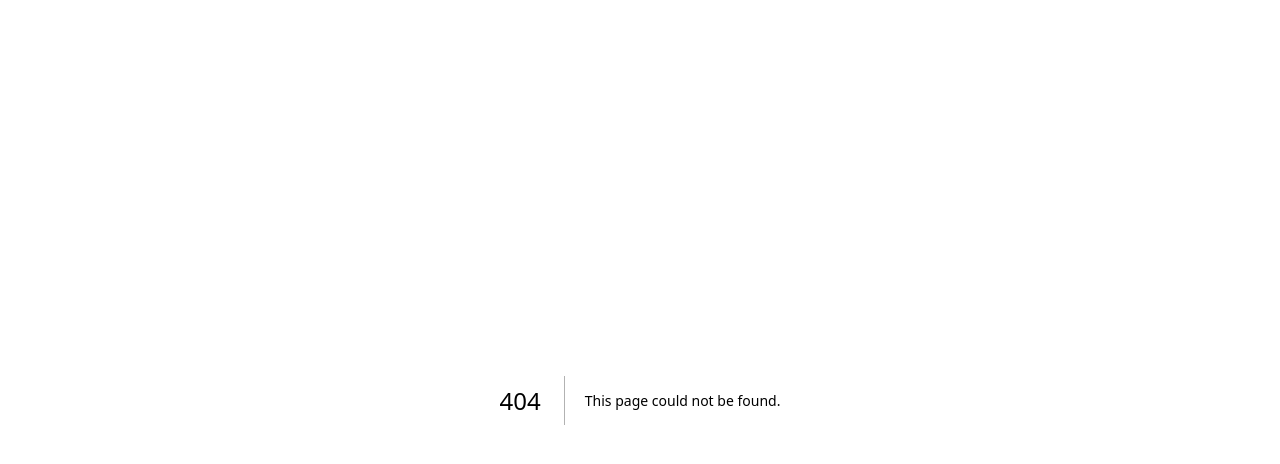
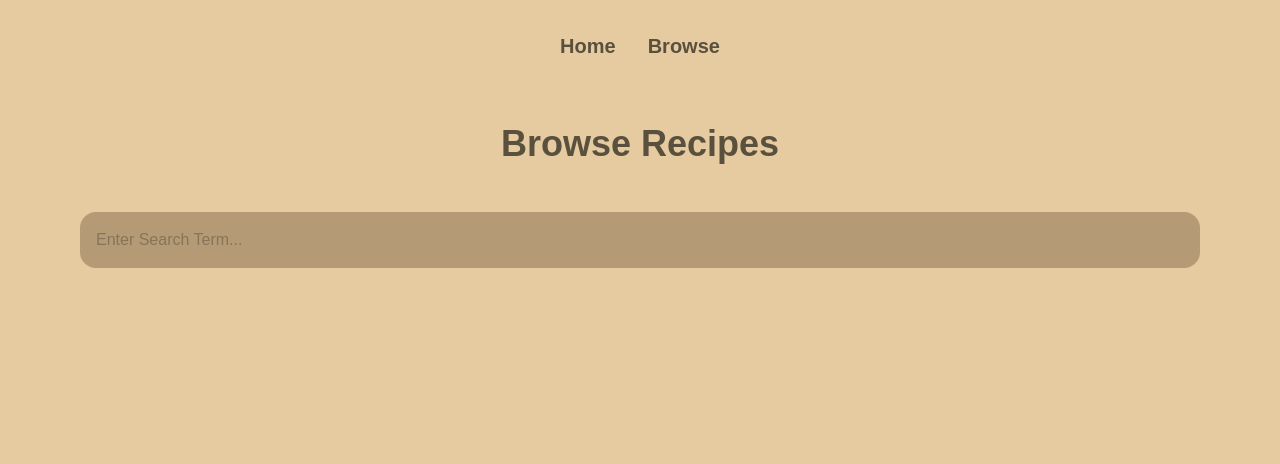
Before and after one commit to RafaeloxMC/fall-recipes, a Next.js app: page /browse in a window 1280 px wide. Before the commit this address had no page. Shown: the top 464 px of the page. Built offline with nearby package versions, Linux system fonts and the light colour scheme; no server answers; the database is empty.

Commit message:
Add Browse page & all recipes api route

```diff
--- /dev/null
+++ b/app/api/recipes/all/route.ts
@@ -0,0 +1,14 @@
+import { connectDB } from "@/app/db/db";
+import Recipe from "@/app/db/schemas/Recipe";
+import { NextResponse } from "next/server";
+
+export async function GET() {
+	await connectDB();
+
+	const recipes = await Recipe.find();
+
+	return NextResponse.json(
+		{ recipes, count: recipes.length },
+		{ status: 200 }
+	);
+}
--- /dev/null
+++ b/app/browse/page.tsx
@@ -0,0 +1,61 @@
+"use client";
+import { useEffect, useState } from "react";
+import RecipeCard, { IRecipeCard } from "../components/recipe-card";
+
+function BrowsePage() {
+	const [recipes, setRecipes] = useState<IRecipeCard[]>([]);
+	const [searchTerm, setSearchTerm] = useState("");
+
+	useEffect(() => {
+		const fetchRecipes = async () => {
+			const res = await fetch("/api/recipes/all");
+			const body = await res.json();
+			console.log(body);
+			setRecipes(body.recipes);
+		};
+
+		fetchRecipes();
+	}, []);
+
+	return (
+		<div className="flex flex-col p-8">
+			<h1 className="text-4xl font-bold w-full text-center">
+				Browse Recipes
+			</h1>
+
+			<input
+				placeholder="Enter Search Term..."
+				className="justify-center items-center p-4 m-12 bg-(--primary) rounded-2xl"
+				onChange={(e) => {
+					setSearchTerm(e.currentTarget.value);
+				}}
+			/>
+
+			<div className="flex flex-wrap gap-16 items-center justify-center">
+				{recipes.map((card, index) => {
+					if (
+						card.content
+							.toLowerCase()
+							.includes(searchTerm.toLowerCase())
+					)
+						return (
+							<RecipeCard
+								_id={card._id}
+								name={card.name.replace("# ", "")}
+								content={(() => {
+									const lines = (
+										card.content ?? "b\na"
+									).split("\n");
+									const line = lines[1] ?? lines[0] ?? "";
+									return line.replace(/\*/g, "");
+								})()}
+								key={card.name + "-" + index}
+							/>
+						);
+				})}
+			</div>
+		</div>
+	);
+}
+
+export default BrowsePage;
--- /dev/null
+++ b/app/components/navbar.tsx
@@ -0,0 +1,12 @@
+import Link from "next/link";
+
+function Navbar() {
+	return (
+		<div className="flex flex-row gap-8 items-center justify-center p-8 text-xl font-bold">
+			<Link href="/">Home</Link>
+			<Link href="/browse">Browse</Link>
+		</div>
+	);
+}
+
+export default Navbar;
--- a/app/layout.tsx
+++ b/app/layout.tsx
@@ -1,6 +1,7 @@
 import type { Metadata } from "next";
 import { Geist, Geist_Mono } from "next/font/google";
 import "./globals.css";
+import Navbar from "./components/navbar";
 
 const geistSans = Geist({
 	variable: "--font-geist-sans",
@@ -27,6 +28,7 @@ export default function RootLayout({
 			<body
 				className={`${geistSans.variable} ${geistMono.variable} antialiased`}
 			>
+				<Navbar />
 				{children}
 			</body>
 		</html>
--- a/app/recipes/[id]/page.tsx
+++ b/app/recipes/[id]/page.tsx
@@ -96,7 +96,7 @@ function Page({ params }: PageProps) {
 						className="inline-flex items-center gap-2 text-sm hover:opacity-70 transition-opacity mb-4 print:hidden"
 					>
 						<span>←</span>
-						<span>Back to Generator</span>
+						<span>Back to Home</span>
 					</Link>
 					<h1 className="text-5xl font-extrabold mb-2">
 						Fall Recipe
```
